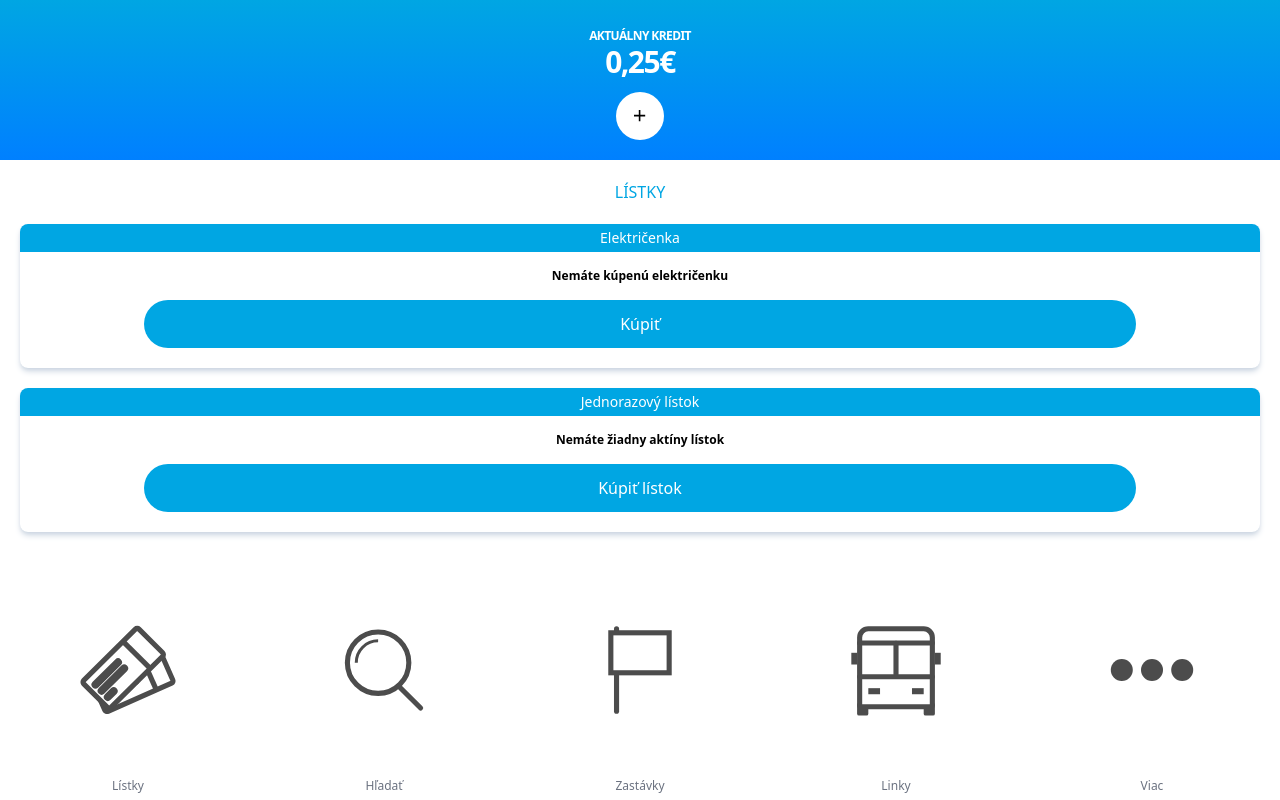
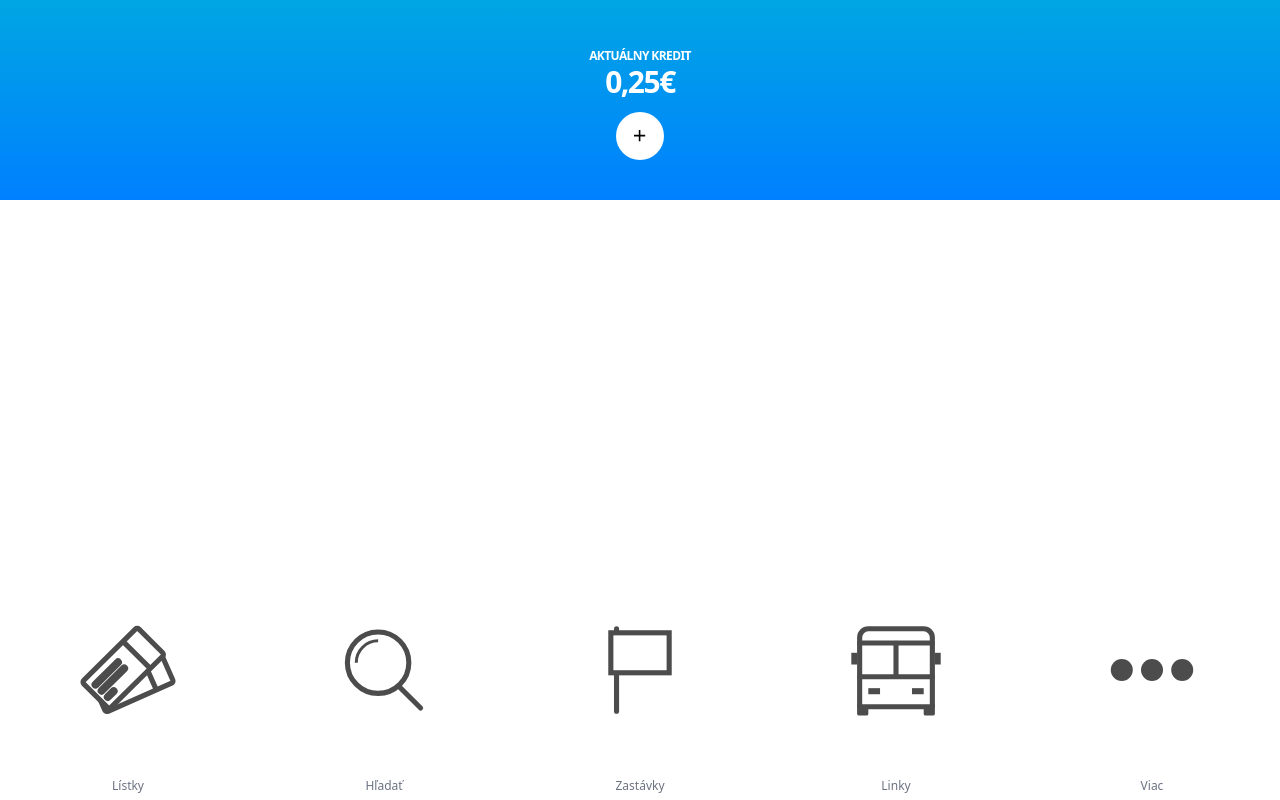
Before and after one commit to SpiKee49/IDSBK-clone-app, a React (Vite) app: page / in a window 1280 px wide. Shown: the top 800 px of the page. Built offline with nearby package versions, Linux system fonts and the light colour scheme.

Commit message:
positioning and z-indexes

```diff
--- a/src/App.tsx
+++ b/src/App.tsx
@@ -23,8 +23,8 @@ function App() {
   ];
 
   return (
-    <div className="w-full h-screen relative">
-      <div className="flex flex-row w-full [&>*]:flex-1 fixed bottom-0 left-0 [&>*>*]:transition-all [&>*>*]:duration-200 [&>*>*]:ease-in-out  bg-white ">
+    <div className="w-full h-screen">
+      <div className="flex flex-row w-full [&>*]:flex-1 fixed bottom-0 left-0 [&>*>*]:transition-all [&>*>*]:duration-200 [&>*>*]:ease-in-out  bg-white z-50">
         {menuItems.map((item, index) => (
           <div
             className={`flex flex-col gap-0 :transition-all
@@ -57,7 +57,7 @@ function App() {
         ))}
       </div>
       <div className="flex flex-col justify-center bg-white pb-40">
-        <div className="bg-gradient-to-b from-primary to-primary-400 flex-col w-full h-1/5 flex justify-center items-center gap-2 pt-7 pb-5">
+        <div className="bg-gradient-to-b from-primary to-primary-400 flex-col w-full h-1/5 min-h-[200px] flex justify-center items-center gap-2 pt-7 pb-5 fixed top-0 left-0 z-0">
           <div className="flex justify-center flex-col items-center">
             <h2 className="uppercase text-white tracking-tighter font-semibold text-xs text-center">
               Aktuálny kredit
@@ -70,7 +70,7 @@ function App() {
             <BiPlus color="black" fontSize="1.2rem" />
           </button>
         </div>
-        <div className="flex flex-col gap-5  px-5 py-5">
+        <div className="flex flex-col gap-5 px-5 py-5 pt-[60%] ">
           <h5 className="text-center text-primary uppercase ">
             lístky
           </h5>
--- a/src/components/Tile.tsx
+++ b/src/components/Tile.tsx
@@ -7,7 +7,7 @@ type Props = {
 function Tile(props: Props) {
   const { head, status, buttonValue } = props;
   return (
-    <div className="shadow-md shadow-slate-300 flex flex-col text-center justify-center rounded-lg gap-4">
+    <div className="shadow-md bg-white shadow-slate-300 flex flex-col text-center justify-center rounded-lg gap-4">
       <p className="bg-primary rounded-t-lg py-1 text-sm text-white ">
         {head}
       </p>
```
